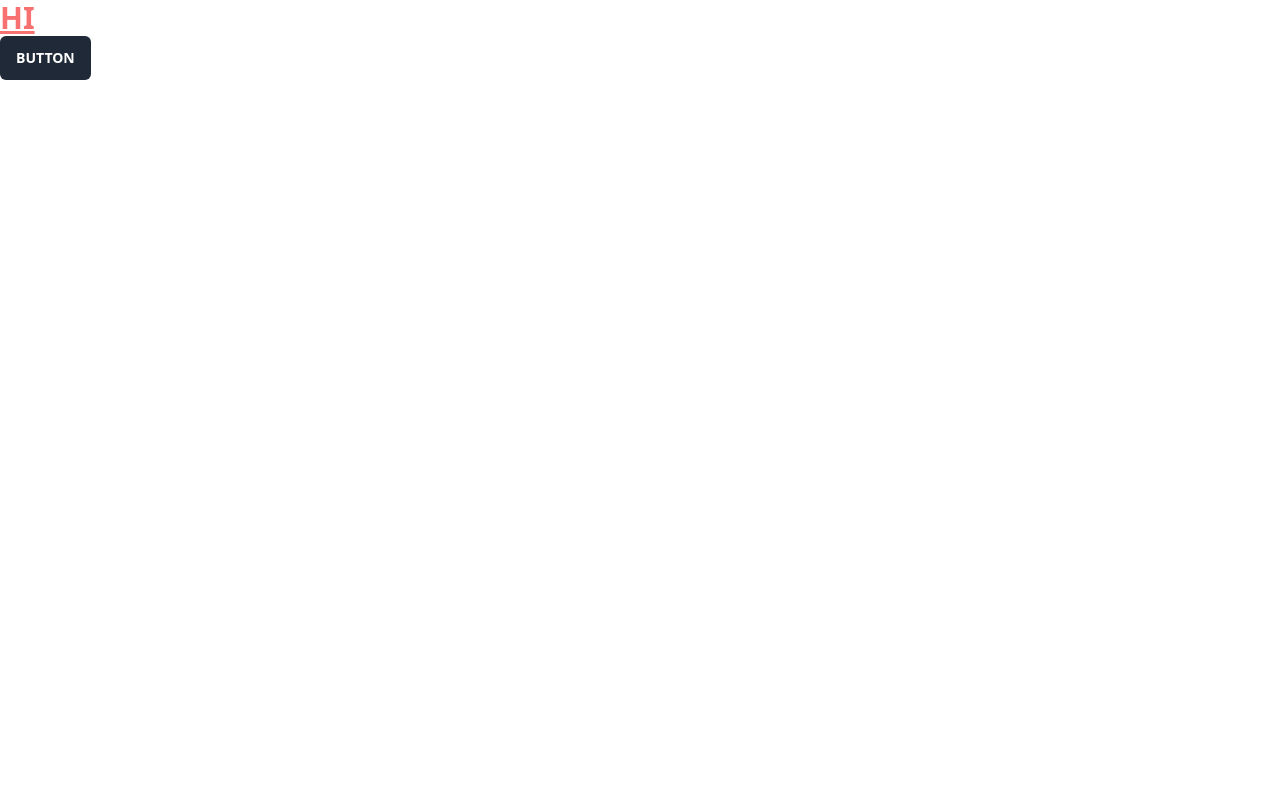
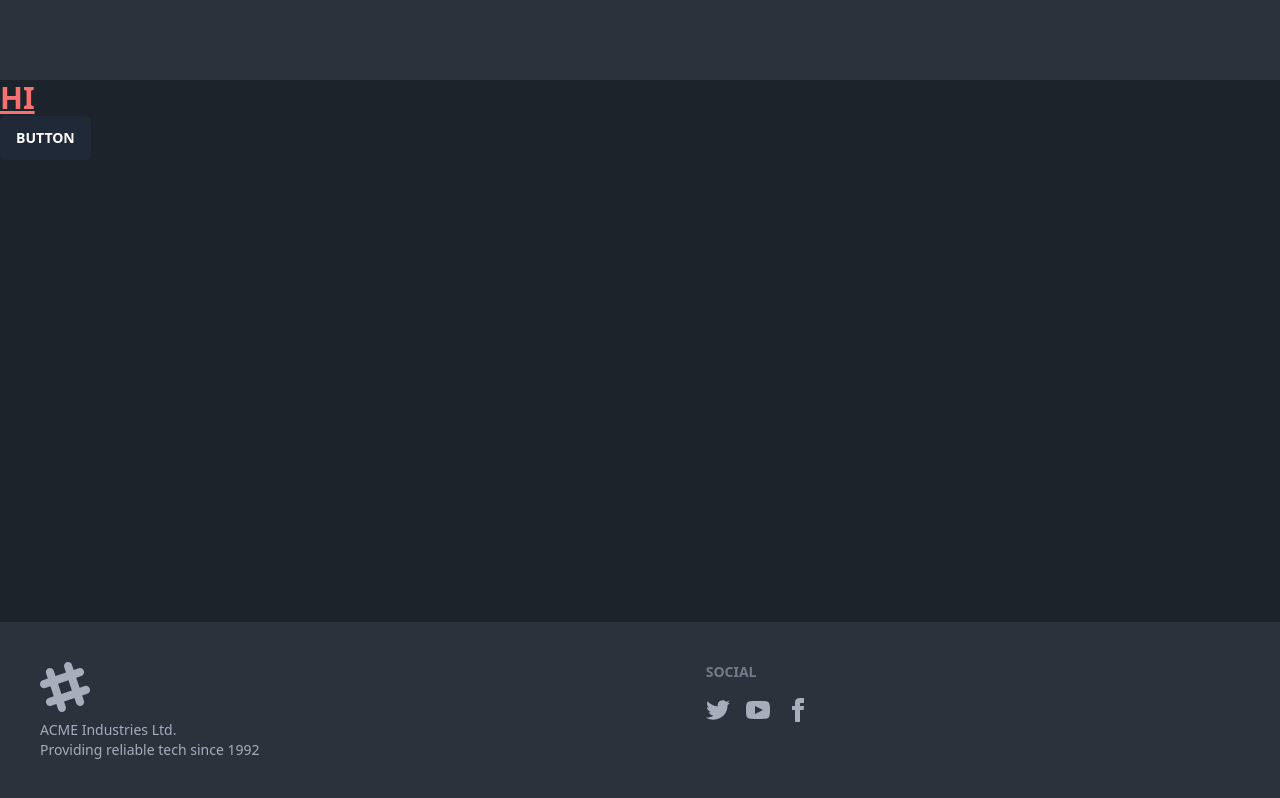
Before and after one commit to Juzdalua/exam-q-play, a Next.js app: page / in a window 1280 px wide. Built offline with nearby package versions, Linux system fonts and the light colour scheme.

Commit message:
Add root url layout

```diff
--- /dev/null
+++ b/app/(home)/components/footer.tsx
@@ -0,0 +1,38 @@
+const Footer = () => {
+  return (
+    <footer className="footer bg-neutral text-neutral-content p-10 fixed bottom-0 w-full">
+      <aside>
+        <svg width="50" height="50" viewBox="0 0 24 24" xmlns="http://www.w3.org/2000/svg" fillRule="evenodd" clipRule="evenodd" className="fill-current">
+          <path d="M22.672 15.226l-2.432.811.841 2.515c.33 1.019-.209 2.127-1.23 2.456-1.15.325-2.148-.321-2.463-1.226l-.84-2.518-5.013 1.677.84 2.517c.391 1.203-.434 2.542-1.831 2.542-.88 0-1.601-.564-1.86-1.314l-.842-2.516-2.431.809c-1.135.328-2.145-.317-2.463-1.229-.329-1.018.211-2.127 1.231-2.456l2.432-.809-1.621-4.823-2.432.808c-1.355.384-2.558-.59-2.558-1.839 0-.817.509-1.582 1.327-1.846l2.433-.809-.842-2.515c-.33-1.02.211-2.129 1.232-2.458 1.02-.329 2.13.209 2.461 1.229l.842 2.515 5.011-1.677-.839-2.517c-.403-1.238.484-2.553 1.843-2.553.819 0 1.585.509 1.85 1.326l.841 2.517 2.431-.81c1.02-.33 2.131.211 2.461 1.229.332 1.018-.21 2.126-1.23 2.456l-2.433.809 1.622 4.823 2.433-.809c1.242-.401 2.557.484 2.557 1.838 0 .819-.51 1.583-1.328 1.847m-8.992-6.428l-5.01 1.675 1.619 4.828 5.011-1.674-1.62-4.829z"></path>
+        </svg>
+        <p>
+          ACME Industries Ltd.
+          <br />
+          Providing reliable tech since 1992
+        </p>
+      </aside>
+      <nav>
+        <h6 className="footer-title">Social</h6>
+        <div className="grid grid-flow-col gap-4">
+          <a>
+            <svg xmlns="http://www.w3.org/2000/svg" width="24" height="24" viewBox="0 0 24 24" className="fill-current">
+              <path d="M24 4.557c-.883.392-1.832.656-2.828.775 1.017-.609 1.798-1.574 2.165-2.724-.951.564-2.005.974-3.127 1.195-.897-.957-2.178-1.555-3.594-1.555-3.179 0-5.515 2.966-4.797 6.045-4.091-.205-7.719-2.165-10.148-5.144-1.29 2.213-.669 5.108 1.523 6.574-.806-.026-1.566-.247-2.229-.616-.054 2.281 1.581 4.415 3.949 4.89-.693.188-1.452.232-2.224.084.626 1.956 2.444 3.379 4.6 3.419-2.07 1.623-4.678 2.348-7.29 2.04 2.179 1.397 4.768 2.212 7.548 2.212 9.142 0 14.307-7.721 13.995-14.646.962-.695 1.797-1.562 2.457-2.549z"></path>
+            </svg>
+          </a>
+          <a>
+            <svg xmlns="http://www.w3.org/2000/svg" width="24" height="24" viewBox="0 0 24 24" className="fill-current">
+              <path d="M19.615 3.184c-3.604-.246-11.631-.245-15.23 0-3.897.266-4.356 2.62-4.385 8.816.029 6.185.484 8.549 4.385 8.816 3.6.245 11.626.246 15.23 0 3.897-.266 4.356-2.62 4.385-8.816-.029-6.185-.484-8.549-4.385-8.816zm-10.615 12.816v-8l8 3.993-8 4.007z"></path>
+            </svg>
+          </a>
+          <a>
+            <svg xmlns="http://www.w3.org/2000/svg" width="24" height="24" viewBox="0 0 24 24" className="fill-current">
+              <path d="M9 8h-3v4h3v12h5v-12h3.642l.358-4h-4v-1.667c0-.955.192-1.333 1.115-1.333h2.885v-5h-3.808c-3.596 0-5.192 1.583-5.192 4.615v3.385z"></path>
+            </svg>
+          </a>
+        </div>
+      </nav>
+    </footer>
+  );
+};
+
+export default Footer;
--- /dev/null
+++ b/app/(home)/components/header.tsx
@@ -0,0 +1,7 @@
+const TopLayout = () => {
+return(
+  <div className="min-h-20 bg-neutral"></div>
+);
+}
+
+export default TopLayout;
--- a/app/layout.tsx
+++ b/app/layout.tsx
@@ -1,5 +1,7 @@
 import { Metadata } from "next";
 import "../styles/global.css";
+import Footer from "./(home)/components/footer";
+import TopLayout from "./(home)/components/header";
 
 export const metadata: Metadata = {
   title: {
@@ -12,7 +14,13 @@ export const metadata: Metadata = {
 export default function RootLayout({ children }: { children: React.ReactNode }) {
   return (
     <html lang="en">
-      <body>{children}</body>
+      <body>
+        <TopLayout />
+        <div className="h-[500px] overflow-y-auto">
+        {children}
+        </div>
+        <Footer />
+      </body>
     </html>
   );
 }
--- a/tailwind.config.ts
+++ b/tailwind.config.ts
@@ -1,12 +1,19 @@
 import type { Config } from "tailwindcss";
 
 const config: Config = {
-  content: ["./app/**/*.{tsx,ts}", "./components/**/*.{tsx,ts}", "./styles/**/*.{css}"],
+  content: [
+    "./app/**/*.{tsx,ts}",
+    "./components/**/*.{tsx,ts}",
+    // "./styles/**/*.{css}"
+  ],
   theme: {
     extend: {},
   },
-  plugins: [
-    require("daisyui")
-  ],
+  daisyui: {
+    themes: [
+      "dark",
+    ],
+  },
+  plugins: [require("daisyui")],
 };
 export default config;
```
